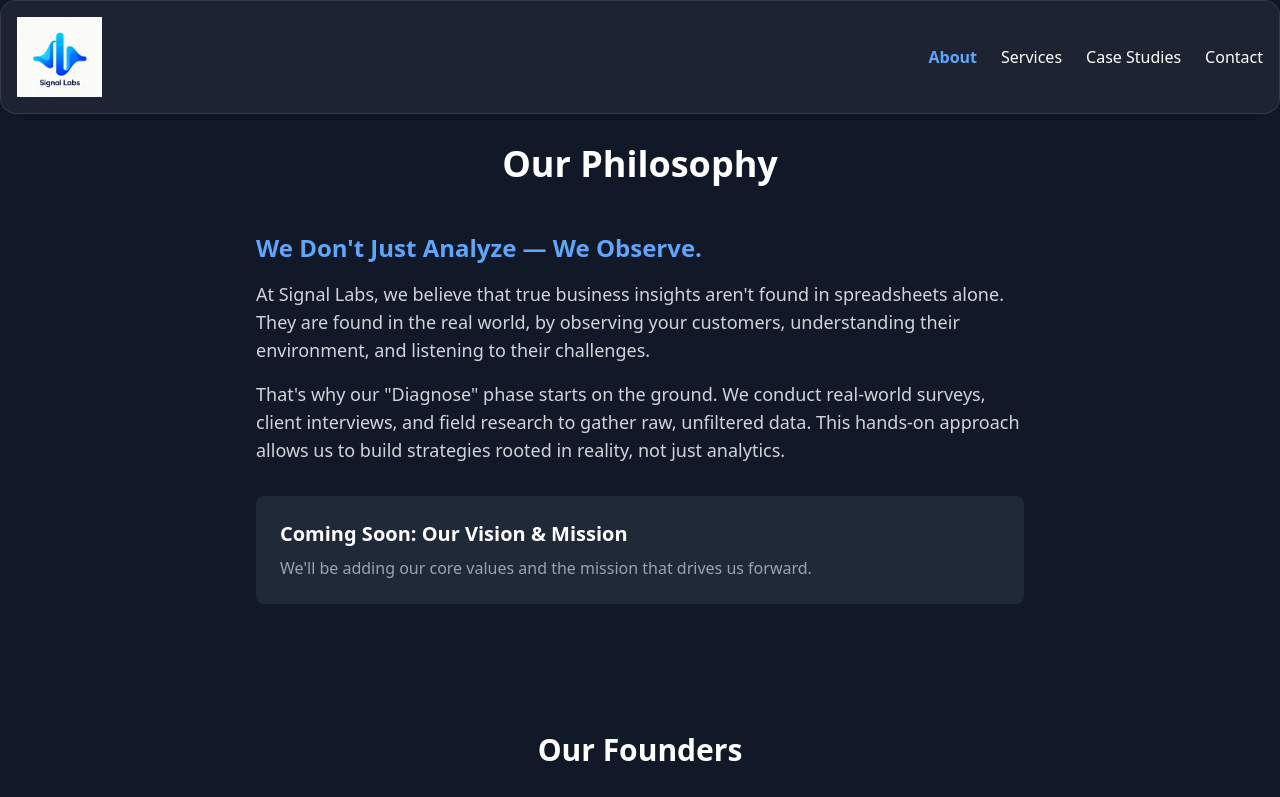
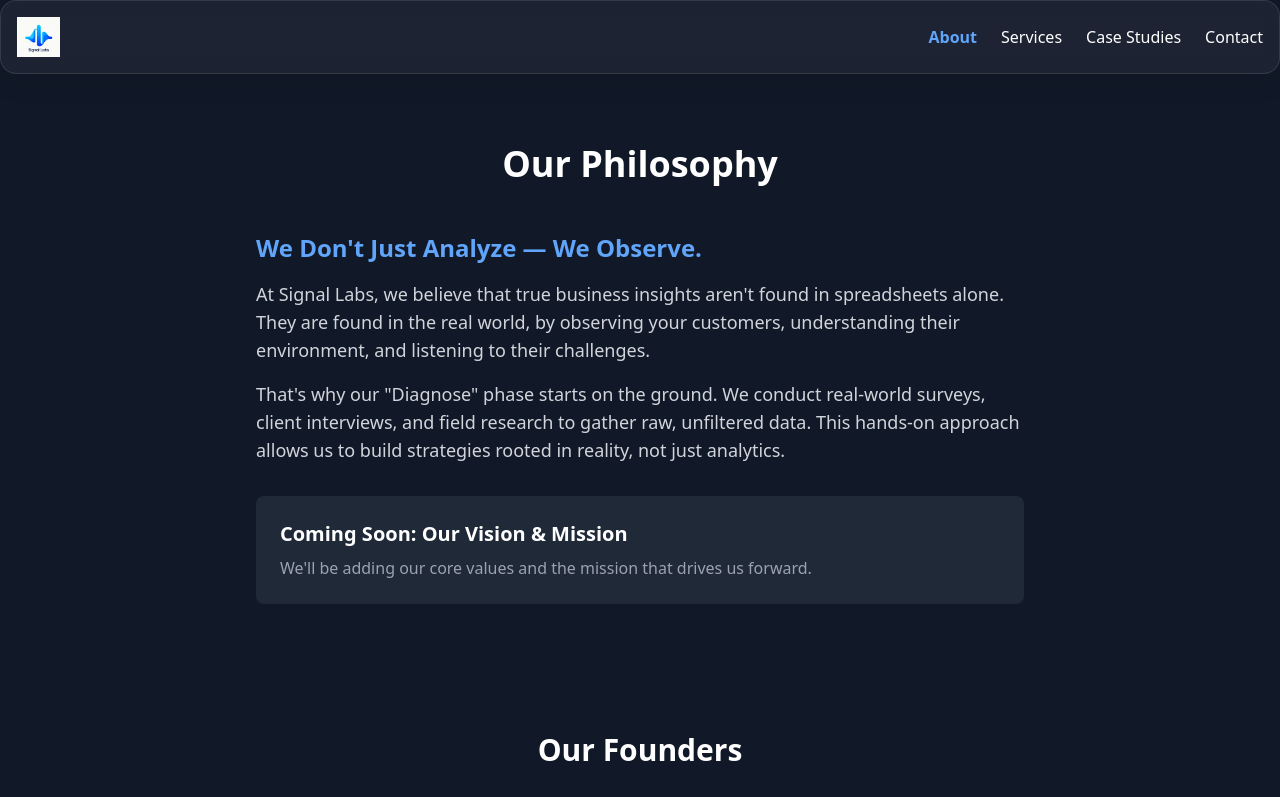
Before and after one commit to luckyrai301-a11y/signal-labs-website, a plain HTML site: page about.html in a window 1280 px wide. Shown: the top 797 px of the page. Drawn offline with nearby package versions, Linux system fonts and the light colour scheme.

Commit message:
fix: Final fix for clickable logo

```diff
--- a/about.html
+++ b/about.html
@@ -25,7 +25,10 @@
     <header class="p-4 glassmorphism fixed top-0 left-0 w-full z-10">
         <div class="container mx-auto flex justify-between items-center">
             <!-- Logo -->
-            <img class="h-20 w-auto" src="./assets/logo.png" alt="Signal Labs Logo">
+            <!-- Logo -->
+<a href="./index.html">
+    <img class="h-10 w-auto" src="./assets/logo.png" alt="Signal Labs Logo">
+</a>
 
             <!-- Desktop Navigation Links -->
             <nav class="hidden md:flex space-x-6">
```
Also changed, not shown: case-studies.html (+6 -3 lines), contact.html (+4 -2 lines), index.html (+4 -2 lines), services.html (+4 -2 lines).
